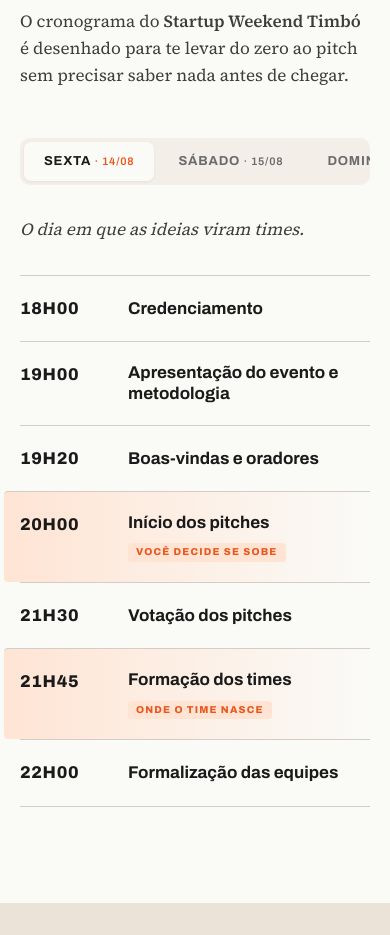
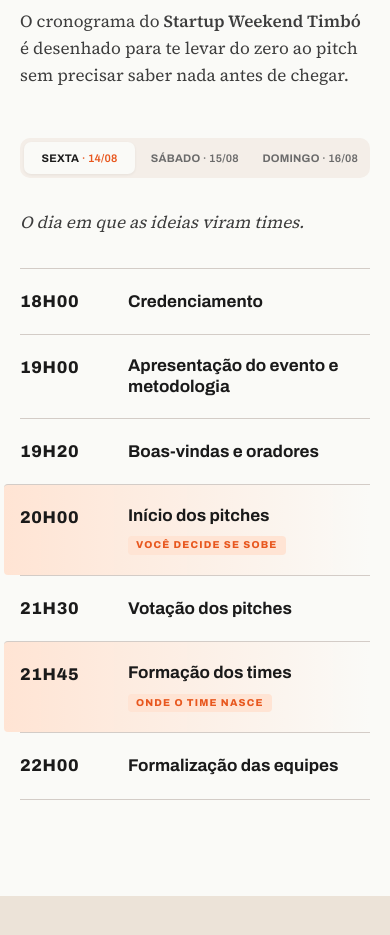
Before and after one commit to mdalmarco/sw2026, a React (Vite) app: page / in a window 390 px wide. Shown: the part 2520-3455 px from the top of the page. Built offline with nearby package versions, Linux system fonts and the light colour scheme.

Commit message:
fix: schedule tabs fit mobile viewport — flex-1 + smaller text + reduced padding

```diff
--- a/src/components/Sections1.tsx
+++ b/src/components/Sections1.tsx
@@ -113,7 +113,7 @@
 
         {/* Tabs por dia */}
         <div
-          className="mb-8 inline-flex gap-1 rounded-[10px] bg-paper-warm p-1 max-md:w-full max-md:overflow-x-auto max-md:max-w-[calc(100vw-40px)]"
+          className="mb-8 inline-flex gap-1 rounded-[10px] bg-paper-warm p-1 max-md:flex max-md:w-full"
           role="tablist"
         >
           {SCHEDULE_DAYS.map((d, i) => (
@@ -122,7 +122,7 @@
               role="tab"
               aria-selected={activeDay === i}
               onClick={() => setActiveDay(i)}
-              className={`whitespace-nowrap rounded-[7px] px-5 py-2.5 font-display text-[0.8125rem] font-bold uppercase tracking-[0.06em] transition-all ${
+              className={`whitespace-nowrap rounded-[7px] px-5 py-2.5 max-md:flex-1 max-md:px-2 max-md:py-2 max-md:text-center font-display text-[0.8125rem] max-md:text-[0.6875rem] font-bold uppercase tracking-[0.06em] max-md:tracking-[0.02em] transition-all ${
                 activeDay === i
                   ? 'bg-paper text-ink shadow-[0_1px_3px_oklch(0_0_0_/_0.06)]'
                   : 'bg-transparent text-ink-muted'
```
